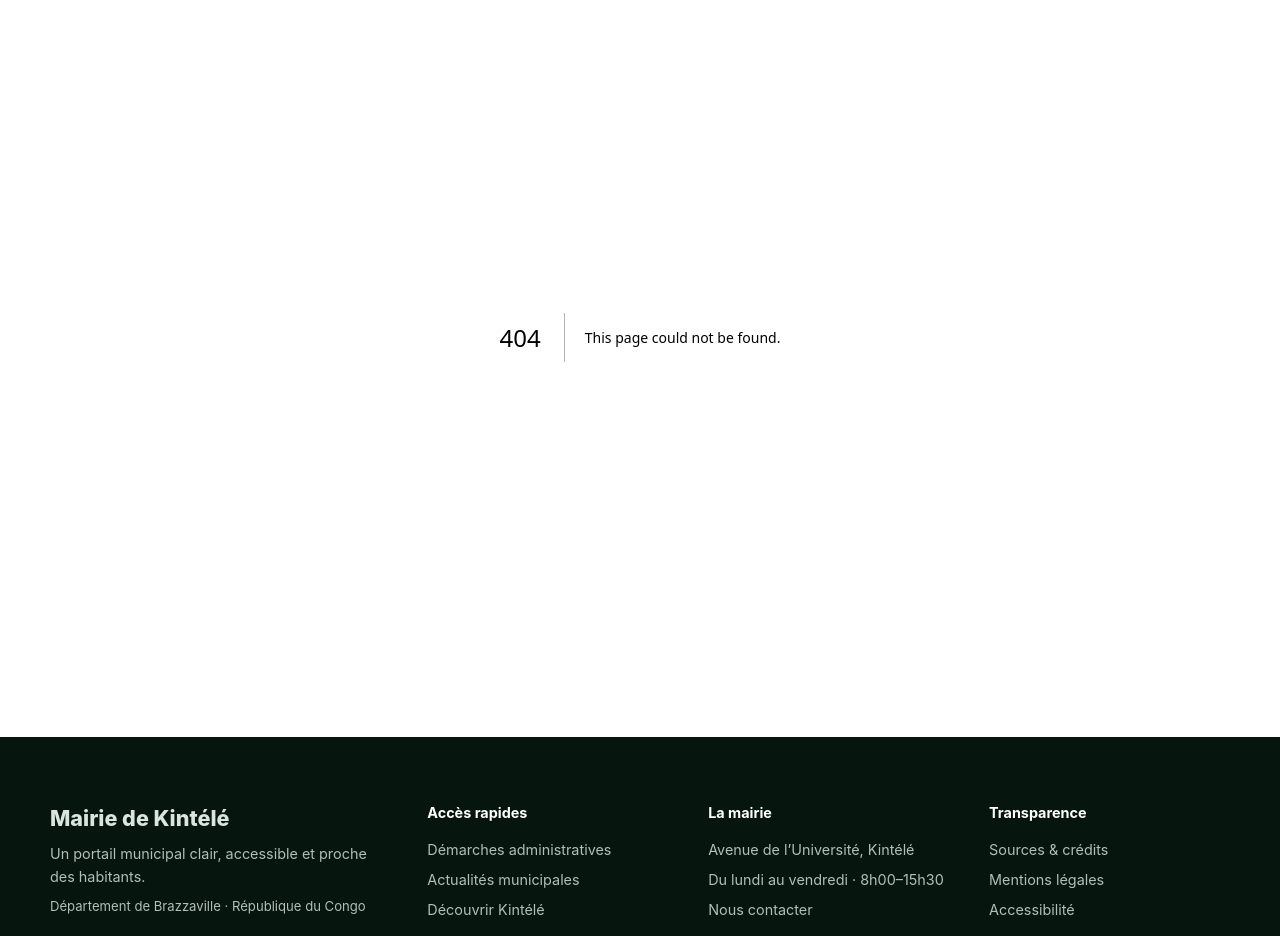
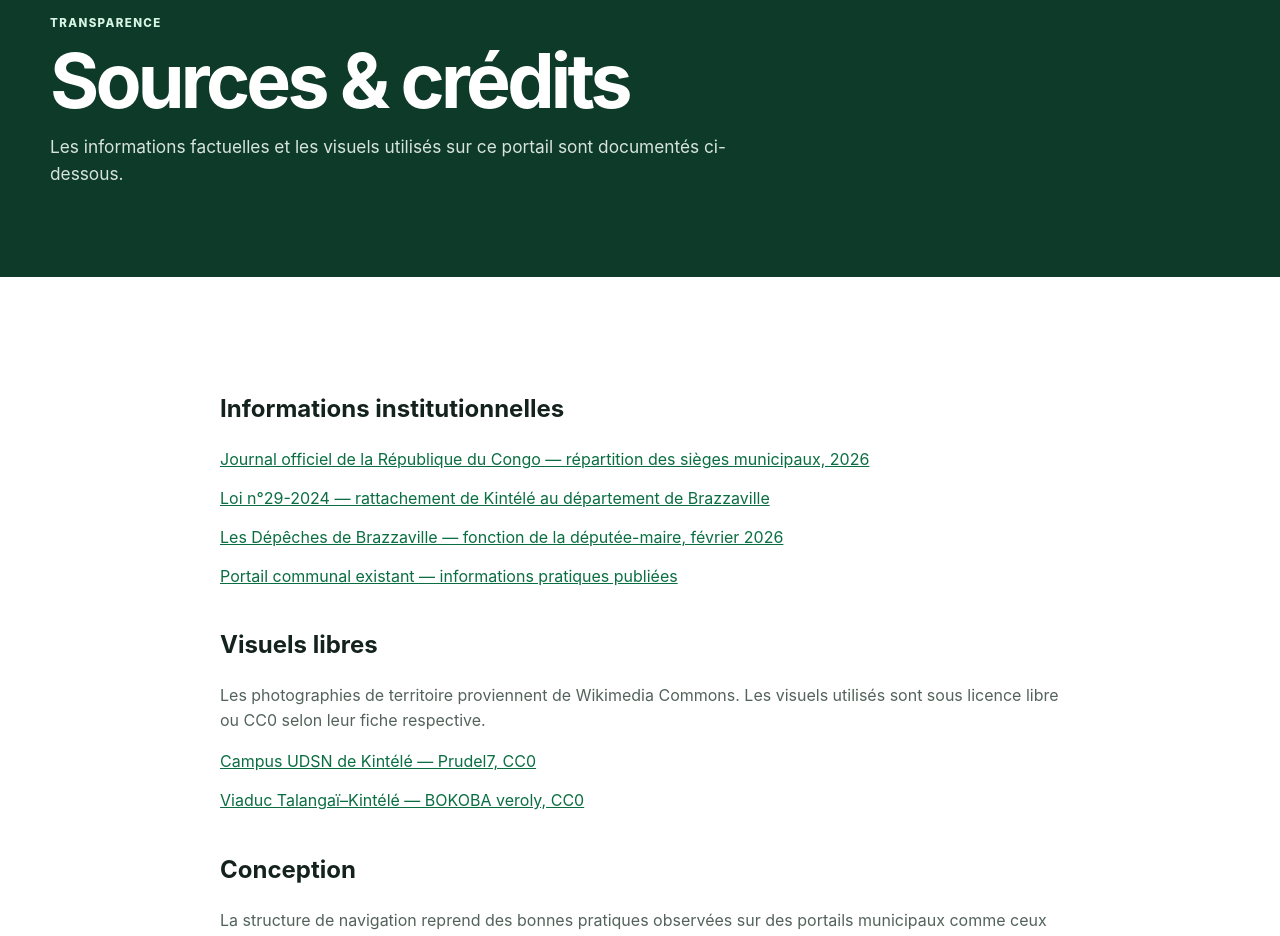
Before and after one commit to sysandro02-byte/Mairie-de-kintele, a Next.js app: page /sources in a window 1280 px wide. Before the commit this address had no page. Shown: the part 180-1116 px from the top of the page. Built offline with nearby package versions, Linux system fonts and the light colour scheme.

Commit message:
feat: add app/sources/page.tsx

```diff
--- /dev/null
+++ b/app/sources/page.tsx
@@ -0,0 +1,32 @@
+export default function SourcesPage() {
+  return (
+    <>
+      <section className="page-hero">
+        <div className="container">
+          <span className="eyebrow light">Transparence</span>
+          <h1>Sources & crédits</h1>
+          <p>Les informations factuelles et les visuels utilisés sur ce portail sont documentés ci-dessous.</p>
+        </div>
+      </section>
+      <section className="content-section">
+        <div className="container legal-copy">
+          <h2>Informations institutionnelles</h2>
+          <div className="source-list">
+            <a href="https://sgg.cg/JO/2026/congo-jo-2026-8.pdf" target="_blank" rel="noreferrer">Journal officiel de la République du Congo — répartition des sièges municipaux, 2026</a>
+            <a href="https://archive.gazettes.africa/archive/cg/2024/cg-journal-officiel-dated-2024-10-17-no-42.pdf" target="_blank" rel="noreferrer">Loi n°29-2024 — rattachement de Kintélé au département de Brazzaville</a>
+            <a href="https://www.adiac-congo.com/content/consolidation-de-la-paix-la-mairie-de-kintele-initie-des-journees-de-priere-en-faveur-de-la" target="_blank" rel="noreferrer">Les Dépêches de Brazzaville — fonction de la députée-maire, février 2026</a>
+            <a href="https://xn--communedekintl-nkbb.com/" target="_blank" rel="noreferrer">Portail communal existant — informations pratiques publiées</a>
+          </div>
+          <h2>Visuels libres</h2>
+          <p>Les photographies de territoire proviennent de Wikimedia Commons. Les visuels utilisés sont sous licence libre ou CC0 selon leur fiche respective.</p>
+          <div className="source-list">
+            <a href="https://commons.wikimedia.org/wiki/File:Un_soleil_P%C3%A9tillant_au_campus_UDSN_de_kintele.jpg" target="_blank" rel="noreferrer">Campus UDSN de Kintélé — Prudel7, CC0</a>
+            <a href="https://commons.wikimedia.org/wiki/File:Viaduc_de_Talanga%C3%AF_%C3%A0_Brazzaville_donnant_acc%C3%A8s_%C3%A0_l%27entr%C3%A9_de_la_ville_et_%C3%A0_la_sortie_de_la_commune_de_kint%C3%A9l%C3%A9_pool_Nord.jpg" target="_blank" rel="noreferrer">Viaduc Talangaï–Kintélé — BOKOBA veroly, CC0</a>
+          </div>
+          <h2>Conception</h2>
+          <p>La structure de navigation reprend des bonnes pratiques observées sur des portails municipaux comme ceux de la Ville de Paris : accès direct aux démarches, actualités, services et informations de proximité. Aucun code propriétaire parisien n’a été copié.</p>
+        </div>
+      </section>
+    </>
+  );
+}
```
